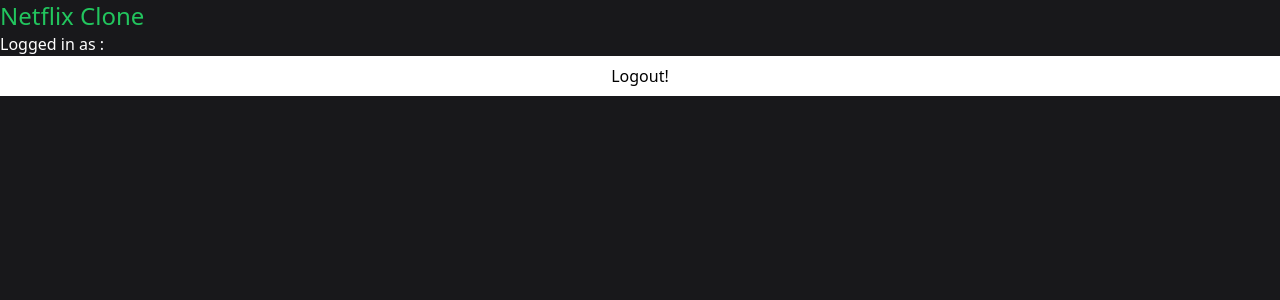
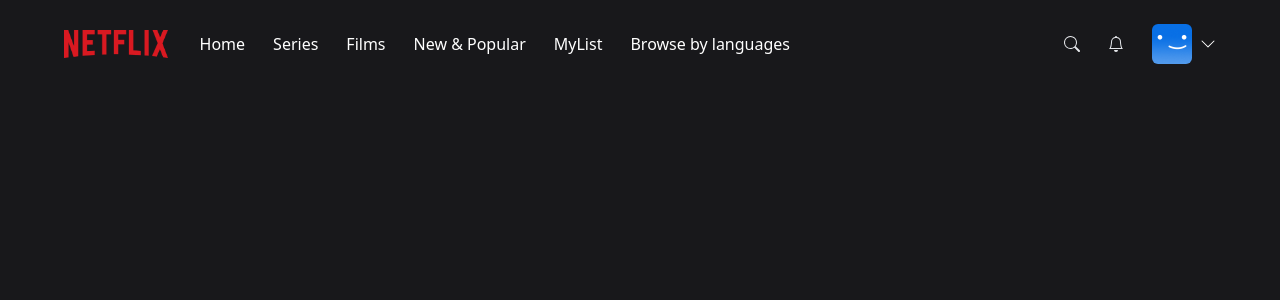
Before and after one commit to KuuLotus/netflix-clone, a Next.js app: page / in a window 1280 px wide. Shown: the top 300 px of the page. Built offline with nearby package versions, Linux system fonts and the light colour scheme; no server answers; the database is empty; sample sign-in values are in the browser's storage.

Commit message:
[finish] navbar

```diff
--- /dev/null
+++ b/components/AccountMenu.tsx
@@ -0,0 +1,37 @@
+import { signOut } from "next-auth/react";
+import React from "react";
+
+interface AccountMenuProps {
+  visible?: boolean;
+}
+
+const AccountMenu: React.FC<AccountMenuProps> = ({ visible }) => {
+  if (!visible) {
+    return null;
+  }
+  return (
+    <div className="bg-black w-56 absolute top-14 right-0 py-5 flex-col border-2 border-gray-800 flex">
+      <div className="flex flex-col gap-3">
+        <div className="px-3 group/item flex flex-row gap-3 items-center w-full">
+          <img
+            className="w-8 rounded-md"
+            src="/images/default-blue.png"
+            alt="Profile"
+          />
+          <p className="text-white text-sm group-hover/item:underline">
+            Username
+          </p>
+        </div>
+        <hr className="bg-gray-600 border-0 h-px my-4" />
+        <div
+          onClick={() => signOut()}
+          className="px-3 text-center text-white text-sm hover:underline"
+        >
+          Sign out of Netflix
+        </div>
+      </div>
+    </div>
+  );
+};
+
+export default AccountMenu;
--- /dev/null
+++ b/components/MobileMenu.tsx
@@ -0,0 +1,34 @@
+import React from "react";
+
+interface MobileMenuProps {
+  visible?: boolean;
+}
+
+const MobileMenu: React.FC<MobileMenuProps> = ({ visible }) => {
+  if (!visible) {
+    return null;
+  }
+
+  return (
+    <div className="bg-black w-56 absolute top-8 left-0 py-5 flex-col border-2 border-gray-800 flex">
+      <div className="flex flex-col gap-4">
+        <div className="px-3 text-center text-white hover:underline">Home</div>
+        <div className="px-3 text-center text-white hover:underline">
+          series
+        </div>
+        <div className="px-3 text-center text-white hover:underline">Films</div>
+        <div className="px-3 text-center text-white hover:underline">
+          New & Popular
+        </div>
+        <div className="px-3 text-center text-white hover:underline">
+          My List
+        </div>
+        <div className="px-3 text-center text-white hover:underline">
+          Browse by Language
+        </div>
+      </div>
+    </div>
+  );
+};
+
+export default MobileMenu;
--- /dev/null
+++ b/components/Navbar.tsx
@@ -0,0 +1,94 @@
+import { useCallback, useEffect, useState } from "react";
+import { BsChevronDown, BsSearch, BsBell } from "react-icons/bs";
+
+import MobileMenu from "./MobileMenu";
+import NavbarItem from "./NavbarItem";
+import AccountMenu from "./AccountMenu";
+
+const TOP_OFFSET = 66;
+
+const Navbar = () => {
+  const [showMobileMenu, setShowMobileMenu] = useState(false);
+  const [showAccountMenu, setShowAccountMenu] = useState(false);
+  const [showBackground, setShowBackground] = useState(false);
+
+  useEffect(() => {
+    const handleScroll = () => {
+      if (window.scrollY >= TOP_OFFSET) {
+        setShowBackground(true);
+      } else {
+        setShowBackground(false);
+      }
+
+      window.addEventListener("scroll", handleScroll);
+
+      return () => {
+        window.removeEventListener("scroll", handleScroll);
+      };
+    };
+  }, []);
+
+  const toggleMobileMenu = useCallback(() => {
+    setShowMobileMenu((current) => !current);
+  }, []);
+
+  const toggleAccountMenu = useCallback(() => {
+    setShowAccountMenu((current) => !current);
+  }, []);
+
+  return (
+    <nav className="w-full fixed z-40">
+      <div
+        className={`px-4 md:px-16 py-6 flex flex-row items-center transition duration-500 ${
+          showBackground ? "bg-zinc-900 bg-opacity-90" : ""
+        }`}
+      >
+        <img className="h-4 lg:h-7" src="/images/logo.png" alt="Logo" />
+        <div className="flex-row ml-8 gap-7 hidden lg:flex">
+          <NavbarItem label="Home" />
+          <NavbarItem label="Series" />
+          <NavbarItem label="Films" />
+          <NavbarItem label="New & Popular" />
+          <NavbarItem label="MyList" />
+          <NavbarItem label="Browse by languages" />
+        </div>
+        <div
+          onClick={toggleMobileMenu}
+          className="lg:hidden flex flex-row items-center gap-2 ml-8 cursor-pointer relative"
+        >
+          <p className="text-white text-sm">Browse</p>
+          <BsChevronDown
+            className={`text-white transition ${
+              showMobileMenu ? "rotate-180" : "rotate-0"
+            }`}
+          />
+          <MobileMenu visible={showMobileMenu} />
+        </div>
+        <div className="flex flex-row ml-auto gap-7 items-center">
+          <div className="text-gray-200 hover:text-gray-300 cursor-pointer transition">
+            <BsSearch />
+          </div>
+          <div className="text-gray-200 hover:text-gray-300 cursor-pointer transition">
+            <BsBell />
+          </div>
+          <div
+            onClick={toggleAccountMenu}
+            className="flex flex-row items-center gap-2 cursor-pointer relative"
+          >
+            <div className="w-6 h-6 lg:w-10 lg:h-10 rounded-md overflow-hidden">
+              <img src="/images/default-blue.png" alt="Profile" />
+            </div>
+            <BsChevronDown
+              className={`text-white transition ${
+                showAccountMenu ? "rotate-180" : "rotate-0"
+              }`}
+            />
+            <AccountMenu visible={showAccountMenu} />
+          </div>
+        </div>
+      </div>
+    </nav>
+  );
+};
+
+export default Navbar;
--- /dev/null
+++ b/components/NavbarItem.tsx
@@ -0,0 +1,15 @@
+import React from "react";
+
+interface NavbarItemProps {
+  label: string;
+}
+
+const NavbarItem: React.FC<NavbarItemProps> = ({ label }) => {
+  return (
+    <div className="text-white cursor-pointer hover:text-gray-300 transition">
+      {label}
+    </div>
+  );
+};
+
+export default NavbarItem;
--- a/pages/index.tsx
+++ b/pages/index.tsx
@@ -1,6 +1,7 @@
 import { NextPageContext } from "next";
 import { signOut, getSession } from "next-auth/react";
 import useCurrentUser from "@/hooks/useCurrentUser";
+import Navbar from "@/components/Navbar";
 
 export async function getServerSideProps(context: NextPageContext) {
   const session = await getSession(context);
@@ -24,11 +25,7 @@
 
   return (
     <>
-      <h1 className="text-2xl text-green-500">Netflix Clone</h1>
-      <p className="text-white">Logged in as : {user?.name}</p>
-      <button className="h-10 w-full bg-white" onClick={() => signOut()}>
-        Logout!
-      </button>
+      <Navbar />
     </>
   );
 }
```
